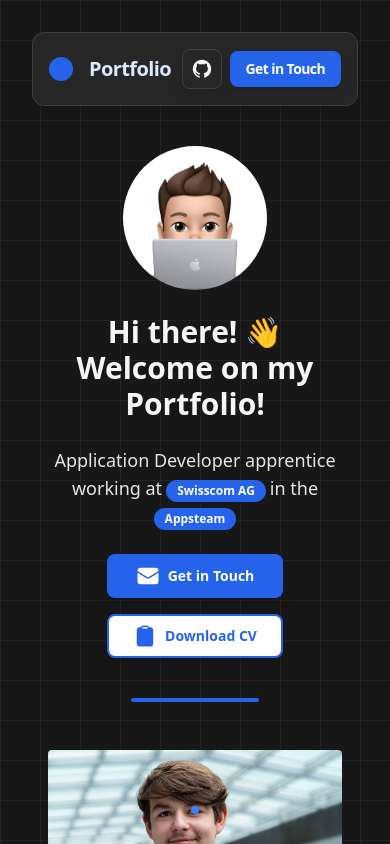
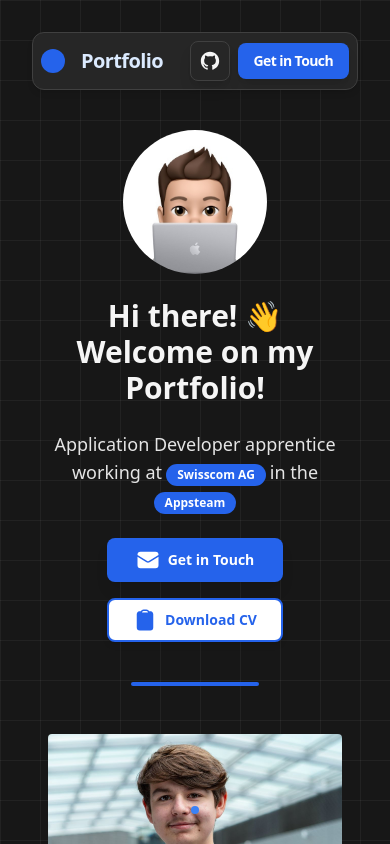
Before and after one commit to Fabbboy/portfolio, a Next.js app: page / in a window 390 px wide. Shown: the top 844 px of the page. Built offline with nearby package versions, Linux system fonts and the light colour scheme.

Commit message:
looks bad on phone

```diff
--- a/src/components/HeaderComponent/HeaderComponent.tsx
+++ b/src/components/HeaderComponent/HeaderComponent.tsx
@@ -16,7 +16,7 @@ const HeaderComponent = () => {
   };
 
   return (
-    <Card className="w-full bg-neutral-800 border-neutral-700 text-blue-100 p-4 rounded-xl shadow-md">
+    <Card className="w-full bg-neutral-800 border-neutral-700 text-blue-100 p-2 md:p-4 rounded-xl shadow-md">
       <CardHeader className="p-0">
         <CardTitle>
           <nav className="flex justify-between items-center mx-auto">
```
